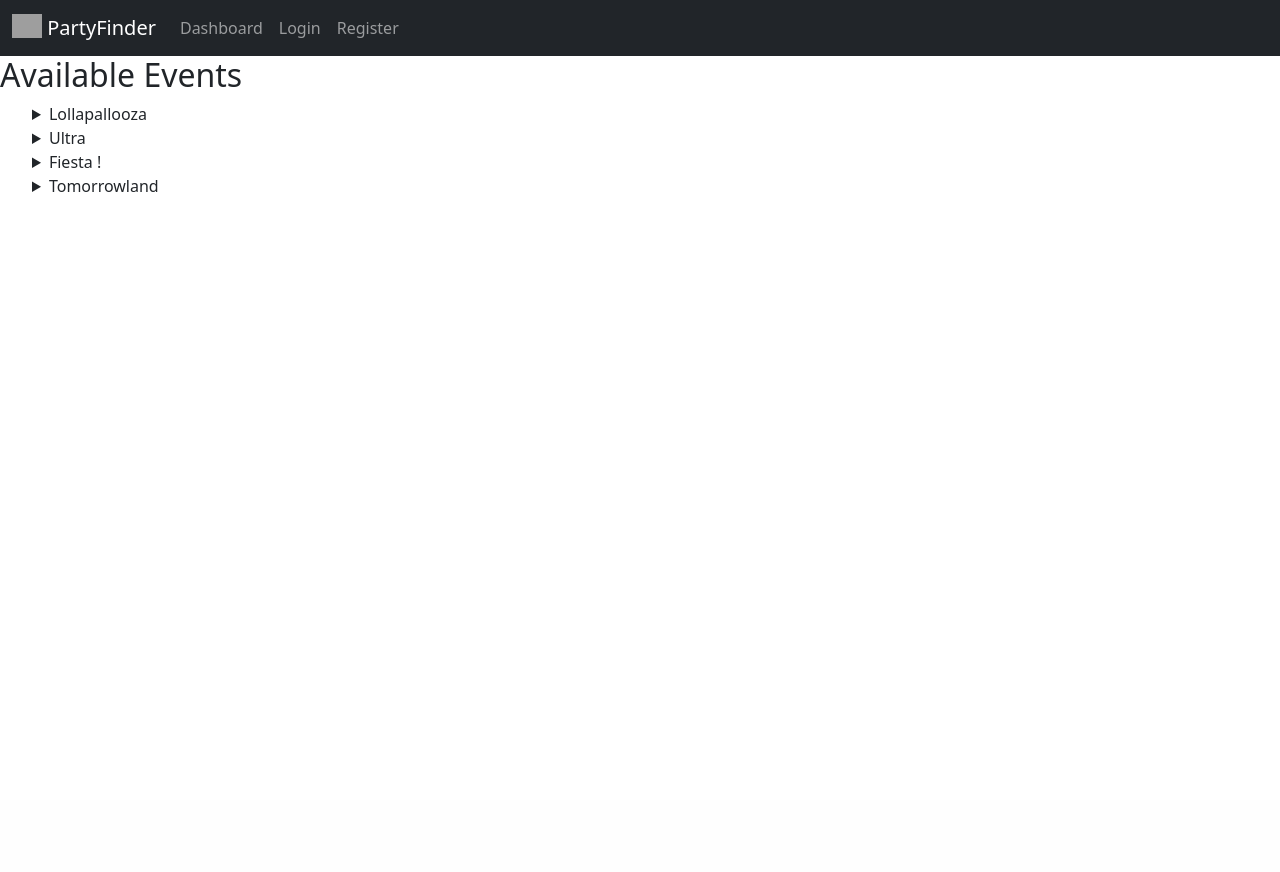
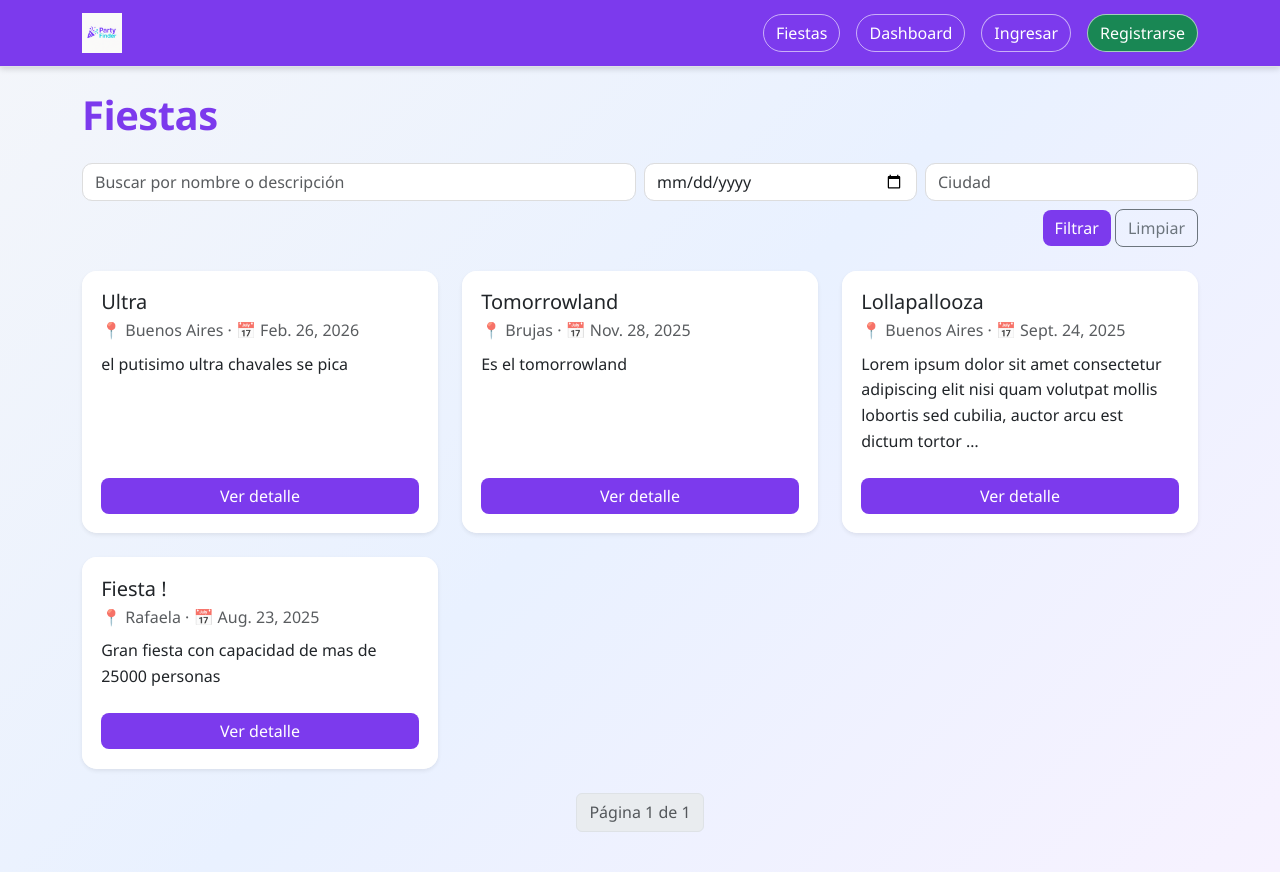
Before and after one commit to MateoLerda/Ingenieria_Web_Grupo2, a Django app: page / in a window 1280 px wide. Before the commit the page ends 192 px from the top, so only its background shows below. Run offline with Django 5.2, Linux system fonts and the light colour scheme; data comes from the database, SQL or seed files in the repository; both versions use the stored data as it was after the commit; some libraries are stand-ins or nearby versions; grey boxes are pictures that could not be loaded.

Commit message:
improve UI with navbar logo, styled auth forms

```diff
--- a/PartyFinder/settings.py
+++ b/PartyFinder/settings.py
@@ -35,6 +35,7 @@
     'django.contrib.messages',
     'django.contrib.staticfiles',
     'mainapp',
+    "widget_tweaks"
 ]
 
 TEMPLATES = [{
@@ -62,7 +63,7 @@
 ROOT_URLCONF = 'PartyFinder.urls'
 
 MEDIA_URL = '/media/'
-MEDIA_ROOT = BASE_DIR / 'media'
+MEDIA_ROOT = BASE_DIR / 'mainapp' / 'media'
 
 
 
--- a/PartyFinder/urls.py
+++ b/PartyFinder/urls.py
@@ -28,7 +28,10 @@
     path('accounts/signup/', main_views.signup_view, name='signup'),
     path('accounts/login/', main_views.login_view, name='login'),
     path('accounts/logout/', main_views.logout_view, name='logout'),
-    path('events/<int:event_id>', main_views.event_detail, name='event_detail')
+    path('events/<int:event_id>', main_views.event_detail, name='event_detail'),
+    path('events/<int:event_id>/', main_views.event_detail, name='party_detail'),
+
+
 ]
 if settings.DEBUG:
     urlpatterns += static(settings.MEDIA_URL, document_root=settings.MEDIA_ROOT)
--- a/mainapp/static/mainapp/css/styles.css
+++ b/mainapp/static/mainapp/css/styles.css
@@ -1,109 +1,203 @@
-/* General styles */
-body {
-    font-family: 'Roboto', Arial, sans-serif;
-    margin: 0;
-    padding: 0;
-    background-color: #f9f9f9;
-    color: #333;
-    line-height: 1.6;
+:root {
+  --pf-primary: #7c3aed;   /* violeta intenso */
+  --pf-secondary: #06b6d4; /* turquesa */
+  --pf-accent: #f59e0b;    /* naranja */
+  --pf-bg: #f4f6fa;
+  --pf-dark: #1e1e2f;
 }
 
-h1, h2, h3, h4, h5, h6 {
-    font-family: 'Poppins', sans-serif;
-    color: #222;
-    margin: 0;
+/* ==========================
+   BODY Y FONDO
+   ========================== */
+body {
+  font-family: 'Segoe UI', sans-serif;
+  background: linear-gradient(135deg, #f4f6fa 0%, #e9f1ff 50%, #f7f2ff 100%);
+  color: var(--pf-dark);
+  line-height: 1.6;
+  transition: background 0.3s ease;
+  min-height: 100vh;
 }
 
-h2 {
-    text-align: center;
-    margin: 20px 0;
-    font-size: 2rem;
+/* ==========================
+   NAVBAR
+   ========================== */
+.navbar {
+  background: var(--pf-primary) !important;
+  box-shadow: 0 2px 6px rgba(0,0,0,0.15);
+  transition: all 0.3s ease;
 }
 
-/* Navigation bar */
-.navbar {
-    background-color: #007bff;
-    padding: 10px 20px;
-    display: flex;
-    justify-content: space-between;
-    align-items: center;
-    color: #fff;
+.navbar .navbar-brand {
+  color: white !important;
+  font-weight: bold;
+  font-size: 1.4rem;
 }
 
-.navbar a {
-    color: #fff;
-    text-decoration: none;
-    margin: 0 10px;
-    font-weight: bold;
+.navbar .btn {
+  border-radius: 999px;
+  color: white !important;
+  border: 1px solid rgba(255,255,255,0.6);
+  transition: all 0.25s ease;
 }
 
-.navbar a:hover {
-    text-decoration: underline;
+.navbar .btn:hover {
+  background: var(--pf-secondary);
+  border-color: var(--pf-secondary);
+  transform: translateY(-2px) scale(1.03);
+  box-shadow: 0 0.5rem 1rem rgba(0,0,0,0.12);
 }
 
-/* Party list styles */
-.party-list {
-    display: flex;
-    flex-wrap: wrap;
-    justify-content: center;
-    padding: 0;
-    margin: 0;
-    list-style: none;
+/* ==========================
+   TITULOS
+   ========================== */
+h1, h2, h3, h4 {
+  font-weight: 700;
+  color: var(--pf-primary);
+  letter-spacing: -0.5px;
 }
 
-.party-item {
-    background: #fff;
-    border: 1px solid #ddd;
-    border-radius: 8px;
-    box-shadow: 0 4px 6px rgba(0, 0, 0, 0.1);
-    margin: 15px;
-    padding: 20px;
-    width: 300px;
-    transition: transform 0.2s, box-shadow 0.2s;
+/* ==========================
+   CARDS DE FIESTAS
+   ========================== */
+.party-card {
+  border: none;
+  border-radius: 15px;
+  overflow: hidden;
+  transition: transform 0.25s ease, box-shadow 0.25s ease;
 }
 
-.party-item:hover {
-    transform: translateY(-5px);
-    box-shadow: 0 6px 10px rgba(0, 0, 0, 0.15);
+.party-card:hover {
+  transform: translateY(-6px);
+  box-shadow: 0 12px 25px rgba(124,58,237,0.25);
 }
 
-.party-item img {
-    max-width: 100%;
-    border-radius: 8px;
-    margin: 10px 0;
+.party-card .card-img-top {
+  height: 200px;
+  object-fit: cover;
+  transition: transform 0.3s ease;
 }
 
-.party-item h3 {
-    margin: 0 0 10px;
-    font-size: 1.5rem;
-    color: #007bff;
+.party-card:hover .card-img-top {
+  transform: scale(1.05);
 }
 
-.party-item p {
-    margin: 5px 0;
-    color: #555;
+.party-card .card-body {
+  background: white;
+  padding: 1.2rem;
 }
 
-.party-item a {
-    display: inline-block;
-    margin-top: 10px;
-    padding: 10px 15px;
-    background-color: #007bff;
-    color: #fff;
-    text-decoration: none;
-    border-radius: 5px;
-    transition: background-color 0.3s;
+.party-card .btn {
+  background: var(--pf-primary);
+  border: none;
+  transition: all 0.3s ease;
 }
 
-.party-item a:hover {
-    background-color: #0056b3;
+.party-card .btn:hover {
+  background: var(--pf-secondary);
+  transform: scale(1.05);
 }
 
-/* Footer */
-.footer {
-    text-align: center;
-    padding: 10px;
-    background-color: #007bff;
-    color: #fff;
-    margin-top: 20px;
+/* ==========================
+   FORMULARIOS Y BOTONES
+   ========================== */
+form .form-control {
+  border-radius: 10px;
+  border: 1px solid #ddd;
+  transition: all 0.25s ease;
 }
+
+form .form-control:focus {
+  border-color: var(--pf-primary);
+  box-shadow: 0 0 0 3px rgba(124,58,237,0.2);
+}
+
+.btn-primary {
+  background: var(--pf-primary);
+  border: none;
+  border-radius: 8px;
+}
+
+.btn-primary:hover {
+  background: var(--pf-secondary);
+  transform: translateY(-2px);
+}
+
+/* ==========================
+   FOOTER
+   ========================== */
+footer {
+  margin-top: 3rem;
+  padding: 1.5rem 0;
+  text-align: center;
+  background: var(--pf-primary);
+  color: white;
+  font-size: 0.9rem;
+  letter-spacing: 0.5px;
+  transition: background 0.3s ease;
+}
+footer:hover {
+  background: var(--pf-secondary);
+}
+
+/* ==========================
+   AUTH FORMS
+   ========================== */
+.auth-wrapper {
+  min-height: 80vh;
+  display: flex;
+  align-items: center;
+  justify-content: center;
+}
+
+.auth-card {
+  background: #ffffff;
+  border-radius: 1rem;
+  width: 100%;
+  max-width: 420px;
+  padding: 2rem;
+  transition: transform 0.2s ease, box-shadow 0.2s ease;
+}
+
+.auth-card:hover {
+  transform: translateY(-5px);
+  box-shadow: 0px 8px 20px rgba(0, 0, 0, 0.15);
+}
+
+.auth-card h2 {
+  color: var(--pf-primary);
+  font-weight: 700;
+  text-align: center;
+  margin-bottom: 1.5rem;
+}
+
+.auth-card .form-control {
+  border-radius: 0.5rem;
+  padding: 10px;
+  border: 1px solid #ccc;
+  transition: border-color 0.2s, box-shadow 0.2s;
+}
+
+.auth-card .form-control:focus {
+  border-color: var(--pf-primary);
+  box-shadow: 0 0 5px rgba(124, 58, 237, 0.5);
+}
+
+.auth-card button {
+  background: var(--pf-primary);
+  border: none;
+  padding: 0.75rem;
+  font-size: 1rem;
+  font-weight: 600;
+  border-radius: 10px;
+  transition: all 0.25s ease;
+}
+
+.auth-card button:hover {
+  background: var(--pf-secondary);
+  transform: translateY(-2px);
+}
+
+.btn {
+  font-weight: 500;
+  border-radius: 0.5rem;
+}
--- a/mainapp/templates/base.html
+++ b/mainapp/templates/base.html
@@ -1,42 +1,45 @@
-<!DOCTYPE html>
+{% load static %}
+<!doctype html>
 <html lang="es">
+
 <head>
-    {% block head %}
-    <meta charset="utf-8">
-    <title>PartyFinder</title>
-    <meta name="viewport" content="width=device-width,initial-scale=1">
-    <link href="https://cdn.jsdelivr.net/npm/bootstrap@5.3.7/dist/css/bootstrap.min.css" rel="stylesheet" integrity="sha384-LN+7fdVzj6u52u30Kp6M/trliBMCMKTyK833zpbD+pXdCLuTusPj697FH4R/5mcr" crossorigin="anonymous">
-    {% endblock %}
+  <meta charset="utf-8">
+  <title>{% block title %}PartyFinder{% endblock %}</title>
+  <meta name="viewport" content="width=device-width, initial-scale=1">
+  <!-- Bootstrap (CDN) -->
+  <link rel="stylesheet" href="https://cdn.jsdelivr.net/npm/bootstrap@5.3.3/dist/css/bootstrap.min.css">
+  <!-- Tu CSS -->
+  <link rel="stylesheet" href="{% static 'mainapp/css/styles.css' %}">
 </head>
+
 <body>
-  <nav class="navbar navbar-expand-xl bg-dark" data-bs-theme="dark">
-    <div class="container-fluid">
-      <a class="navbar-brand" href="/">
-        <img src="#" alt="" width="30" height="24" class="d-inline-block align-text-top">
-        PartyFinder
+  <nav class="navbar navbar-expand-lg bg-white border-bottom sticky-top">
+    <div class="container">
+      <a class="navbar-brand fw-bold" href="{% url 'home' %}">
+        <img src="/media/favicon.jpg" alt="PartyFinder" height="40">
       </a>
-      <div class="collapse navbar-collapse" id="navbarNav">
-        <ul class="navbar-nav">
-          <li class="nav-item"><a href="/dashboard/" class="nav-link">Dashboard</a></li>
-          {% if user.is_authenticated %}
-            <li class="nav-item"><a href="/admin/" class="nav-link">Admin</a></li>
-            <form action="{% url 'logout' %}" method="POST">
-              {% csrf_token %}
-              <button type="submit" class="nav-link">Logout</button>
-            </form>
-          {% else %}
-            <li class="nav-item"><a href="{% url 'login' %}?next={{ request.path }}" class="nav-link">Login</a></li>
-            <li class="nav-item"><a href="/accounts/signup/" class="nav-link">Register</a></li>
-          {% endif %}
-        </ul>
+
+      <div class="ms-auto d-flex gap-3">
+        <a class="btn btn-outline-secondary btn btn-rosado" href="{% url 'home' %}">Fiestas</a>
+        <a class="btn btn-outline-primary" href="{% url 'dashboard' %}">Dashboard</a>
+        {% if user.is_authenticated %}
+        <a class="btn btn-danger" href="{% url 'logout' %}">Salir</a>
+        {% if user.is_staff %}<a class="btn btn-dark" href="/admin/">Admin</a>{% endif %}
+        {% else %}
+        <a class="btn btn-primary" href="{% url 'login' %}">Ingresar</a>
+        <a class="btn btn-success" href="{% url 'signup' %}">Registrarse</a>
+        {% endif %}
       </div>
     </div>
   </nav>
-  <main>
-    {% block content %}
-    {% endblock %}
+
+  <main class="py-4">
+    <div class="container">
+      {% block content %}{% endblock %}
+    </div>
   </main>
-  <script src="https://cdn.jsdelivr.net/npm/bootstrap@5.3.7/dist/js/bootstrap.bundle.min.js" integrity="sha384-ndDqU0Gzau9qJ1lfW4pNLlhNTkCfHzAVBReH9diLvGRem5+R9g2FzA8ZGN954O5Q" crossorigin="anonymous"></script>
-  <script src="https://kit.fontawesome.com/61c5807aca.js" crossorigin="anonymous"></script>
+
+  <script src="https://cdn.jsdelivr.net/npm/bootstrap@5.3.3/dist/js/bootstrap.bundle.min.js"></script>
 </body>
+
 </html>
--- a/mainapp/templates/event_detail.html
+++ b/mainapp/templates/event_detail.html
@@ -2,8 +2,8 @@
 {% load static %}
 {% block content %}
 <div>
-    <a href="../">
-        <i class="fa-solid fa-arrow-left"></i>Go back
+    <a href="{% url 'home' %}" class="btn btn-outline-secondary mb-3">
+        ← Go back
     </a>
     <h2>{{ event.name }}</h2>
     <p><strong>Place:</strong> {{ event.city }}, {{ event.country }}</p>
--- a/mainapp/templates/home.html
+++ b/mainapp/templates/home.html
@@ -1,21 +1,73 @@
 {% extends 'base.html' %}
-{% load static %}
+{% block title %}Fiestas | PartyFinder{% endblock %}
+
 {% block content %}
-<div>
-    <h2>Available Events</h2>
-    {% if events %}
-        <ul>
-            {% for event in events %}
-                <details>
-                    <summary role="button">{{ event.name }}</summary>
-                    <p><strong>Place:</strong> {{ event.city }}, {{ event.country }}</p>
-                    <p><strong>Date:</strong> {{ event.date }}</p>
-                    <a href="{% url 'event_detail' event.pk %}">View Details</a>
-                </details>
-            {% endfor %}
-        </ul>
-    {% else %}
-        <p>No events available at the moment 😔.</p>
-    {% endif %}
+<h1 class="mb-4">Fiestas</h1>
+
+<form class="row g-2 mb-4" method="get" action="{% url 'home' %}">
+  <div class="col-12 col-md-6">
+    <input class="form-control" name="q" placeholder="Buscar por nombre o descripción" value="{{ q }}">
+  </div>
+
+  <div class="col-6 col-md-3">
+    <input class="form-control" type="date" name="date" value="{{ date }}">
+  </div>
+
+  <!-- Ciudad: input + datalist para autocompletar, pero permite escribir -->
+  <div class="col-6 col-md-3">
+    <input class="form-control" name="city" list="cities" placeholder="Ciudad" value="{{ city }}">
+    <datalist id="cities">
+      {% for c in cities %}
+        <option value="{{ c }}"></option>
+      {% endfor %}
+    </datalist>
+  </div>
+
+  <div class="col-12 text-end">
+    <button class="btn btn-primary">Filtrar</button>
+    <a class="btn btn-outline-secondary" href="{% url 'home' %}">Limpiar</a>
+  </div>
+</form>
+
+<div class="row g-4">
+  {% for p in parties %}
+    <div class="col-12 col-sm-6 col-lg-4">
+      <div class="card party-card h-100 shadow-sm">
+        {% if p.cover %}
+          <img src="{{ p.cover.url }}" class="card-img-top object-fit-cover" alt="{{ p.name }}">
+        {% endif %}
+        <div class="card-body d-flex flex-column">
+          <h5 class="card-title mb-1">{{ p.name }}</h5>
+          <p class="text-muted mb-2">📍 {{ p.city }} · 📅 {{ p.date }}</p>
+          <p class="card-text flex-grow-1">{{ p.description|truncatewords:20 }}</p>
+          <a class="btn btn-primary mt-2" href="{% url 'event_detail' p.pk %}">Ver detalle</a>
+        </div>
+      </div>
+    </div>
+  {% empty %}
+    <div class="col-12">
+      <div class="alert alert-info text-center">No hay fiestas que coincidan con el filtro.</div>
+    </div>
+  {% endfor %}
 </div>
+
+{% if parties.paginator %}
+  <nav class="mt-4" aria-label="Paginación">
+    <ul class="pagination justify-content-center">
+      {% if parties.has_previous %}
+        <li class="page-item">
+          <a class="page-link" href="?page={{ parties.previous_page_number }}&q={{ q }}&city={{ city }}&date={{ date }}">«</a>
+        </li>
+      {% endif %}
+      <li class="page-item disabled">
+        <span class="page-link">Página {{ parties.number }} de {{ parties.paginator.num_pages }}</span>
+      </li>
+      {% if parties.has_next %}
+        <li class="page-item">
+          <a class="page-link" href="?page={{ parties.next_page_number }}&q={{ q }}&city={{ city }}&date={{ date }}">»</a>
+        </li>
+      {% endif %}
+    </ul>
+  </nav>
+{% endif %}
 {% endblock %}
--- a/mainapp/views.py
+++ b/mainapp/views.py
@@ -12,8 +12,37 @@
 
 
 def home(request):
-    events = Event.objects.all()
-    return render(request, 'home.html', {'events': events})
+    """
+    Lista de fiestas con filtros (q, city, date) y autocompletado de ciudades.
+    """
+    q = request.GET.get('q', '').strip()
+    city = request.GET.get('city', '').strip()
+    date = request.GET.get('date', '').strip()  # YYYY-MM-DD
+
+    qs = Event.objects.all()
+    if q:
+        qs = qs.filter(Q(name__icontains=q) | Q(description__icontains=q))
+    if city:
+        qs = qs.filter(city__icontains=city)
+    if date:
+        qs = qs.filter(date=date)
+
+    # Paginación (opcional)
+    paginator = Paginator(qs.order_by('-date'), 9)
+    page_obj = paginator.get_page(request.GET.get('page'))
+
+    # Sugerencias para el datalist de ciudades
+    cities = Event.objects.order_by().values_list('city', flat=True).distinct()
+
+    return render(
+        request,
+        'home.html',
+        {
+            'parties': page_obj,   # iterá como parties en el template
+            'cities': cities,
+            'q': q, 'city': city, 'date': date,
+        }
+    )
 
 @login_required
 def dashboard(request):
@@ -49,27 +78,28 @@
     logout(request)
     return redirect('home')
 
-def party_list(request):
-    q = request.GET.get('q', '').strip()
-    city = request.GET.get('city', '').strip()
-    date = request.GET.get('date', '').strip()  # YYYY-MM-DD
+# def party_list(request):
+#     q = request.GET.get('q', '').strip()
+#     city = request.GET.get('city', '').strip()
+#     date = request.GET.get('date', '').strip()  # YYYY-MM-DD
 
-    qs = Event.objects.all()
-    if q:
-        qs = qs.filter(Q(name__icontains=q) | Q(description__icontains=q))
-    if city:
-        qs = qs.filter(city__icontains=city)
-    if date:
-        qs = qs.filter(date=date)
+#     qs = Event.objects.all()
+#     if q:
+#         qs = qs.filter(Q(name__icontains=q) | Q(description__icontains=q))
+#     if city:
+#         qs = qs.filter(city__icontains=city)
+#     if date:
+#         qs = qs.filter(date=date)
 
-    paginator = Paginator(qs, 6)
-    parties = paginator.get_page(request.GET.get('page'))
+#     paginator = Paginator(qs, 6)
+#     parties = paginator.get_page(request.GET.get('page'))
 
-    cities = Event.objects.order_by().values_list('city', flat=True).distinct()
-    return render(request, 'parties/list.html', {
-        'parties': parties, 'cities': cities, 'q': q, 'city': city, 'date': date
-    })
+#     cities = Event.objects.order_by().values_list('city', flat=True).distinct()
+#     return render(request, 'parties/list.html', {
+#         'parties': parties, 'cities': cities, 'q': q, 'city': city, 'date': date
+#     })
 
+@login_required(login_url='/accounts/login/')
 def event_detail(request, event_id):
     event = get_object_or_404(Event, pk=event_id)
     return render(request, 'event_detail.html', {'event': event})
```
Also changed, not shown: mainapp/templates/registration/login.html (+28 -10 lines), mainapp/templates/registration/signup.html (+28 -9 lines), db.sqlite3, mainapp/media/favicon.jpg (added), 2 other files.
